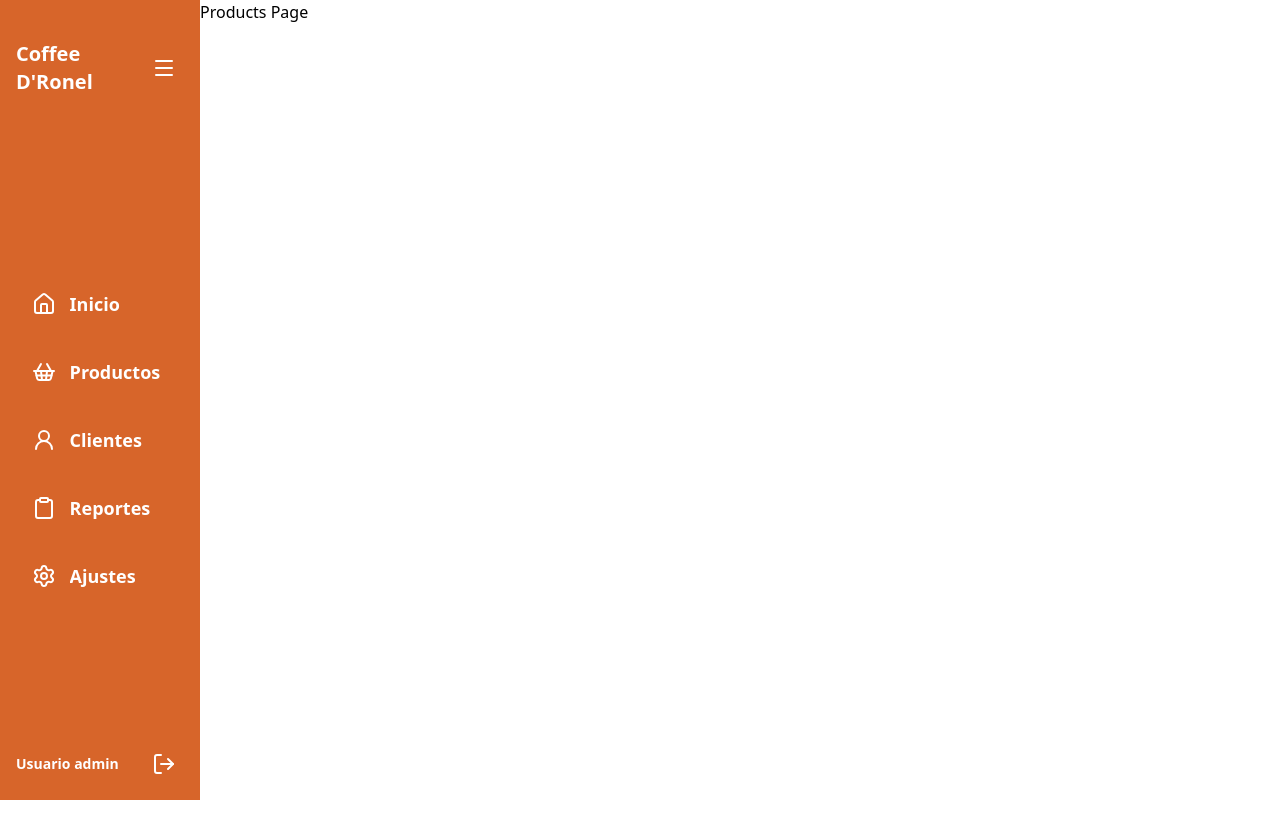
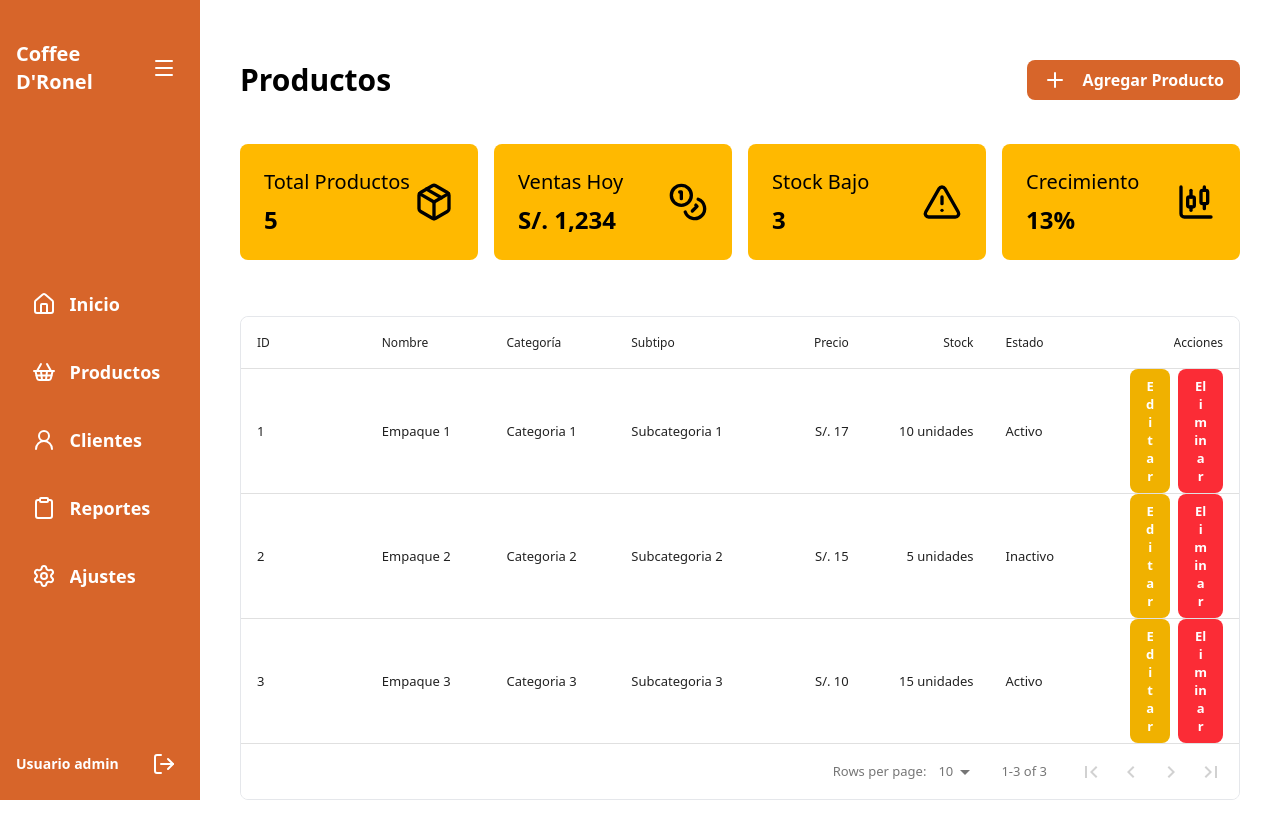
Before and after one commit to danielaoxeda/CafeDRonel-frontend, a React (Vite) app: page /dashboard/products in a window 1280 px wide. Before the commit the page ends 800 px from the top, so only its background shows below. Built offline with nearby package versions, Linux system fonts and the light colour scheme.

Commit message:
Agregar componente Button, renombrar Layout a DashboardLayout, y crear página Products con tabla de productos y tarjetas de estadísticas

```diff
--- a/package.json
+++ b/package.json
@@ -13,8 +13,10 @@
     "@tailwindcss/vite": "^4.1.13",
     "lucide-react": "^0.544.0",
     "react": "^19.1.1",
+    "react-data-table-component": "^7.7.0",
     "react-dom": "^19.1.1",
     "react-router": "^7.9.1",
+    "sonner": "^2.0.7",
     "tailwindcss": "^4.1.13",
     "zustand": "^5.0.8"
   },
--- /dev/null
+++ b/src/components/button/Button.tsx
@@ -0,0 +1,35 @@
+import {type ButtonHTMLAttributes, useEffect, useState} from "react";
+
+interface ButtonProps extends ButtonHTMLAttributes<HTMLButtonElement> {
+    variant?: "primary" | "secondary" | "warning" | "danger";
+}
+
+export default function Button({onClick, className, children, type, variant = "primary"}: ButtonProps) {
+    const [colorVariant, setColorVariant] = useState<string>("")
+
+    useEffect(() => {
+        switch (variant) {
+            case "primary":
+                setColorVariant("bg-primary text-white");
+                break;
+            case "secondary":
+                setColorVariant("bg-secondary text-white");
+                break;
+            case "warning":
+                setColorVariant("bg-yellow-500 text-white");
+                break;
+            case "danger":
+                setColorVariant("bg-red-500 text-white");
+                break;
+        }
+    }, [variant]);
+
+    return (
+        <button
+            onClick={onClick}
+            type={type}
+            className={`${colorVariant} px-4 py-2 cursor-pointer rounded-lg font-bold flex gap-4 items-center ${className} hover:opacity-70 transition-all`}>
+            {children}
+        </button>
+    );
+}
--- /dev/null
+++ b/src/components/card/StatCard.tsx
@@ -0,0 +1,22 @@
+import type {JSX} from "react";
+
+interface StatCardProps {
+    title: string
+    icon: JSX.Element
+    value: string
+    className?: string
+}
+
+export default function StatCard({title, icon, value, className}: StatCardProps) {
+    return (
+        <div className={`w-full p-6 bg-secondary rounded-lg ${className} flex justify-between items-center`}>
+            <div className="flex flex-col gap-2">
+                <p className="text-xl">{title}</p>
+                <p className="text-2xl font-bold">{value}</p>
+            </div>
+            <div>
+                {icon}
+            </div>
+        </div>
+    );
+}
--- /dev/null
+++ b/src/components/tables/products/ProductsTable.tsx
@@ -0,0 +1,153 @@
+import {useState} from "react";
+import type {TableColumn} from "react-data-table-component";
+import DataTable from "react-data-table-component";
+import Button from "../../button/Button.tsx";
+
+interface ProductsDataRow {
+    id: number;
+    name: string;
+    category: string;
+    subCategory: string;
+    price: number;
+    stock: number;
+    active: boolean;
+}
+
+const data: ProductsDataRow[] = [
+    {
+        id: 1,
+        name: "Empaque 1",
+        category: "Categoria 1",
+        subCategory: "Subcategoria 1",
+        price: 17,
+        stock: 10,
+        active: true,
+    },
+    {
+        id: 2,
+        name: "Empaque 2",
+        category: "Categoria 2",
+        subCategory: "Subcategoria 2",
+        price: 15,
+        stock: 5,
+        active: false,
+    },
+    {
+        id: 3,
+        name: "Empaque 3",
+        category: "Categoria 3",
+        subCategory: "Subcategoria 3",
+        price: 10,
+        stock: 15,
+        active: true,
+    },
+];
+
+export default function ProductsTable() {
+    const [isEditModalOpen, setIsEditModalOpen] = useState(false);
+    const [selectedProduct, setSelectedProduct] = useState<ProductsDataRow | null>(null);
+
+    const handleEdit = (row: ProductsDataRow) => {
+        setSelectedProduct(row);
+        setIsEditModalOpen(true);
+    };
+
+    const handleDelete = (row: ProductsDataRow) => {
+        if (window.confirm(`¿Estás seguro que deseas eliminar el producto "${row.name}"?`)) {
+            // TODO: Implementar la lógica de eliminación
+            console.log("Eliminando producto:", row);
+        }
+    };
+
+    const columns: TableColumn<ProductsDataRow>[] = [
+        {
+            name: "ID",
+            selector: (row) => row.id,
+            sortable: true,
+        },
+        {
+            name: "Nombre",
+            selector: (row) => row.name,
+            sortable: true,
+        },
+        {
+            name: "Categoría",
+            selector: (row) => row.category,
+            sortable: true,
+        },
+        {
+            name: "Subtipo",
+            selector: (row) => row.subCategory,
+            sortable: true,
+        },
+        {
+            name: "Precio",
+            selector: (row) => row.price,
+            cell: (row) => `S/. ${row.price}`,
+            sortable: true,
+            right: true,
+        },
+        {
+            name: "Stock",
+            selector: (row) => row.stock,
+            cell: (row) => `${row.stock} unidades`,
+            sortable: true,
+            right: true,
+        },
+        {
+            name: "Estado",
+            selector: (row) => row.active,
+            cell: (row) => (row.active ? "Activo" : "Inactivo"),
+            sortable: true,
+        },
+        {
+            name: "Acciones",
+            cell: (row) => (
+                <div className="flex gap-2">
+                    <Button variant="warning" className="py-1 px-2" onClick={() => handleEdit(row)}>
+                        Editar
+                    </Button>
+                    <Button variant="danger" className="py-1 px-2" onClick={() => handleDelete(row)}>
+                        Eliminar
+                    </Button>
+                </div>
+            ),
+            sortable: false,
+            right: true,
+        },
+    ];
+
+    return (
+        <div className="border rounded-lg overflow-hidden border-gray-200">
+            <DataTable
+                columns={columns}
+                data={data}
+                noDataComponent={"Aun no tienes productos publicados"}
+                pagination
+            />
+
+            {isEditModalOpen && selectedProduct && (
+                <div className="fixed inset-0 bg-black/30 backdrop-blur-2xl flex items-center justify-center">
+                    <div className="bg-white p-6 rounded-lg w-96">
+                        <h2 className="text-xl font-bold mb-4">Editar Producto</h2>
+                        {/* TODO: Agregar formulario de edición */}
+                        <div className="flex justify-end gap-2 mt-4">
+                            <Button variant="secondary" onClick={() => setIsEditModalOpen(false)}>
+                                Cancelar
+                            </Button>
+                            <Button
+                                variant="primary"
+                                onClick={() => {
+                                    // TODO: Implementar lógica de guardado
+                                    setIsEditModalOpen(false);
+                                }}
+                            >
+                                Guardar
+                            </Button>
+                        </div>
+                    </div>
+                </div>
+            )}
+        </div>
+    );
+}
--- a/src/main.tsx
+++ b/src/main.tsx
@@ -8,7 +8,8 @@ import ProductsPage from "./pages/dashboard/ProductsPage.tsx";
 import ClientsPage from "./pages/dashboard/ClientsPage.tsx";
 import ReportsPage from "./pages/dashboard/ReportsPage.tsx";
 import SettingsPage from "./pages/dashboard/SettingsPage.tsx";
-import DashboardLayout from "./pages/dashboard/Layout.tsx";
+import DashboardLayout from "./pages/dashboard/DashboardLayout.tsx";
+import {Toaster} from "sonner";
 
 const router = createBrowserRouter([
     {
@@ -45,6 +46,7 @@ const router = createBrowserRouter([
 
 createRoot(document.getElementById('root')!).render(
     <StrictMode>
+        <Toaster richColors position="bottom-right"/>
         <RouterProvider router={router}/>
     </StrictMode>,
 )
--- a/src/pages/dashboard/Layout.tsx
+++ b/src/pages/dashboard/DashboardLayout.tsx
@@ -1,7 +1,7 @@
 import {Outlet} from "react-router";
 import Sidebar from "../../components/dashboard/nav/Sidebar.tsx";
 
-export default function Layout() {
+export default function DashboardLayout() {
     return (
         <div className="flex">
             <Sidebar/>
--- a/src/pages/dashboard/ProductsPage.tsx
+++ b/src/pages/dashboard/ProductsPage.tsx
@@ -1,7 +1,32 @@
+import Button from "../../components/button/Button.tsx";
+import {ChartCandlestickIcon, CoinsIcon, PackageIcon, PlusIcon, TriangleAlertIcon} from "lucide-react";
+import StatCard from "../../components/card/StatCard.tsx";
+import ProductsTable from "../../components/tables/products/ProductsTable.tsx";
+
 export default function ProductsPage() {
     return (
-        <div>
-            <h1>Products Page</h1>
+        <div className="flex flex-col flex-1 p-10 gap-6">
+            <div className="h-20 w-full flex justify-between items-center">
+                <h2 className="text-3xl font-bold">Productos</h2>
+
+                <Button>
+                    <PlusIcon/>
+                    Agregar Producto
+                </Button>
+            </div>
+
+            <div className="flex gap-4">
+                <StatCard title="Total Productos" icon={<PackageIcon size={40}/>} value="5" className="bg-amber-400!"/>
+                <StatCard title="Ventas Hoy" icon={<CoinsIcon size={40}/>} value="S/. 1,234" className="bg-amber-400!"/>
+                <StatCard title="Stock Bajo" icon={<TriangleAlertIcon size={40}/>} value="3" className="bg-amber-400!"/>
+                <StatCard title="Crecimiento" icon={<ChartCandlestickIcon size={40}/>} value="13%"
+                          className="bg-amber-400!"/>
+            </div>
+
+            <div className="flex-1 mt-8">
+                <ProductsTable/>
+            </div>
+
         </div>
     );
 }
```
Also changed, not shown: 2 other files (tests, documents, lock files or other folders).
